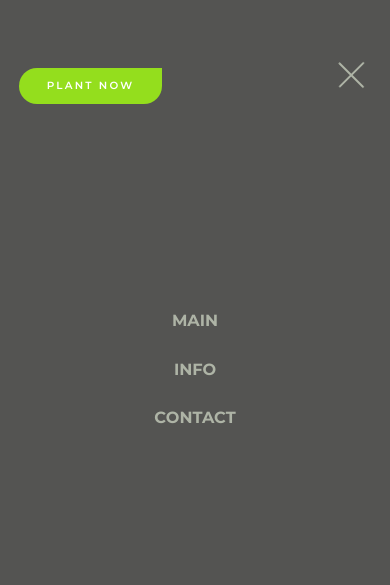
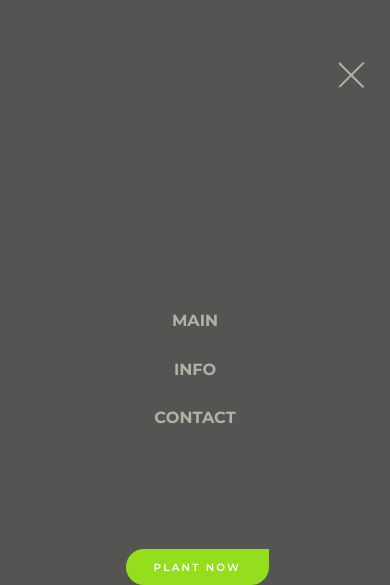
Before and after one commit to Trikita73/Parallax_Landing_Site, a plain HTML site: page index.html in a window 390 px wide. Both pictures are taken after a click on the button 358 px from the left and 75 px from the top of the page. Drawn offline with Linux system fonts and the light colour scheme.

Commit message:
butt_tpggle_mnu

```diff
--- a/css/main.css
+++ b/css/main.css
@@ -346,11 +346,13 @@ body {
     visibility: visible;
 }
 
-.button.buttom--bottom {
-    display: block;
+a.button.buttom--bottom {
+    display: flex;
     position: fixed;
-    top: 8%;
-    margin: 0 1.8em;
+    top: 65%;
+    right: 41.5%;
+    align-items: center;
+    max-width: 15em;
 }
 
 .mobile-main-menu, .button.buttom--bottom, .submenu {
@@ -376,12 +378,17 @@ body {
 }
 
 @media all and (max-width: 768px) {
-
+    a.button.buttom--bottom {
+        right: 39.5%;
+    }
 }
 
 @media all and (max-width: 560px) {
     .button--top {
         display: none;
+    }
+    a.button.buttom--bottom {
+        right: 35%;
     }
 }
 
@@ -398,11 +405,17 @@ body {
     .letters .letter {
         right: calc(var(--index) * -1.25)
     }
+    a.button.buttom--bottom {
+        right: 31%;
+    }
 }
 
 @media all and (max-width: 320px) {
     i.anim-menu-btn__icon.anim-menu-btn__icon--close {
         right: .5em;
+    }
+    a.button.buttom--bottom {
+        right: 27.5%;
     }
 }
 
```
